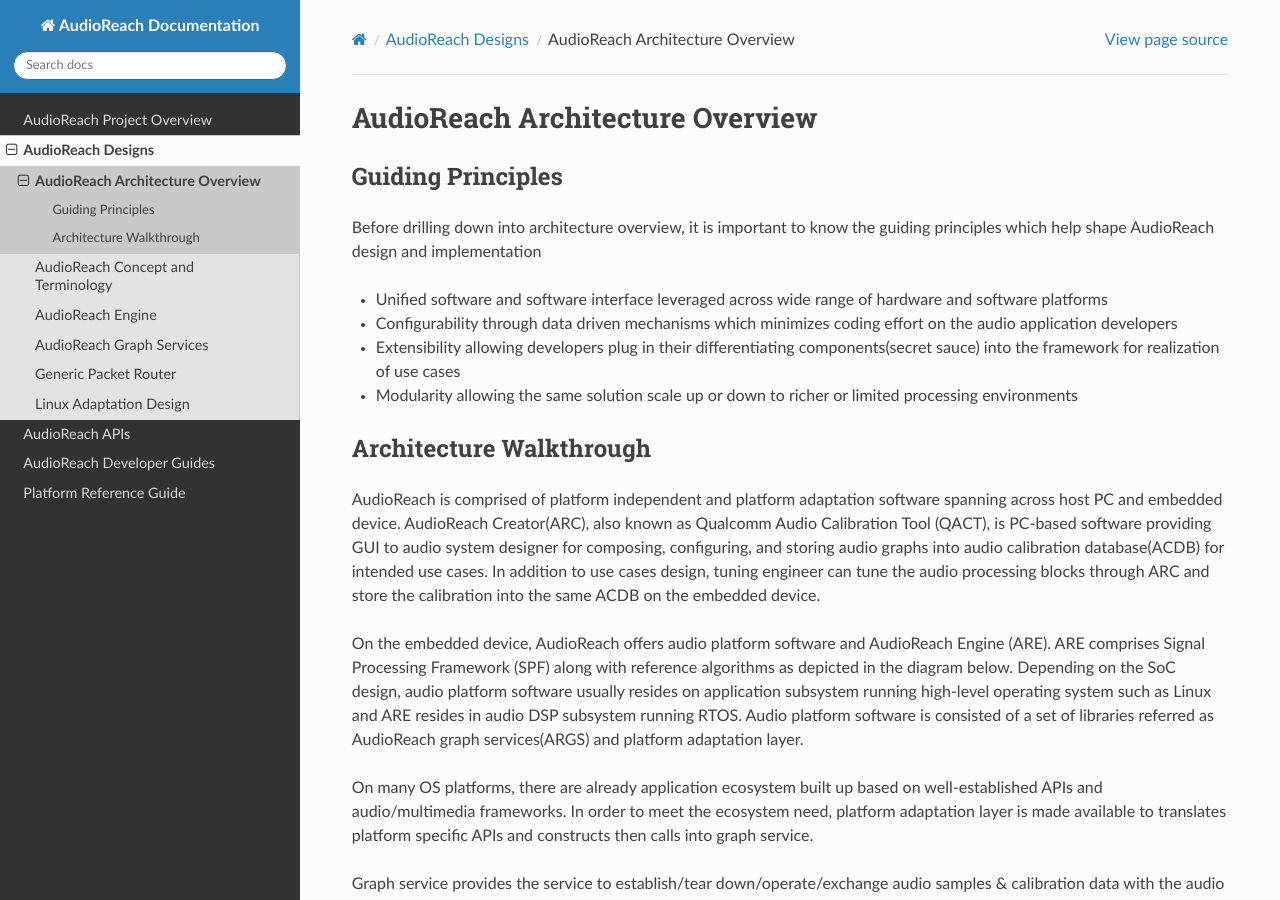
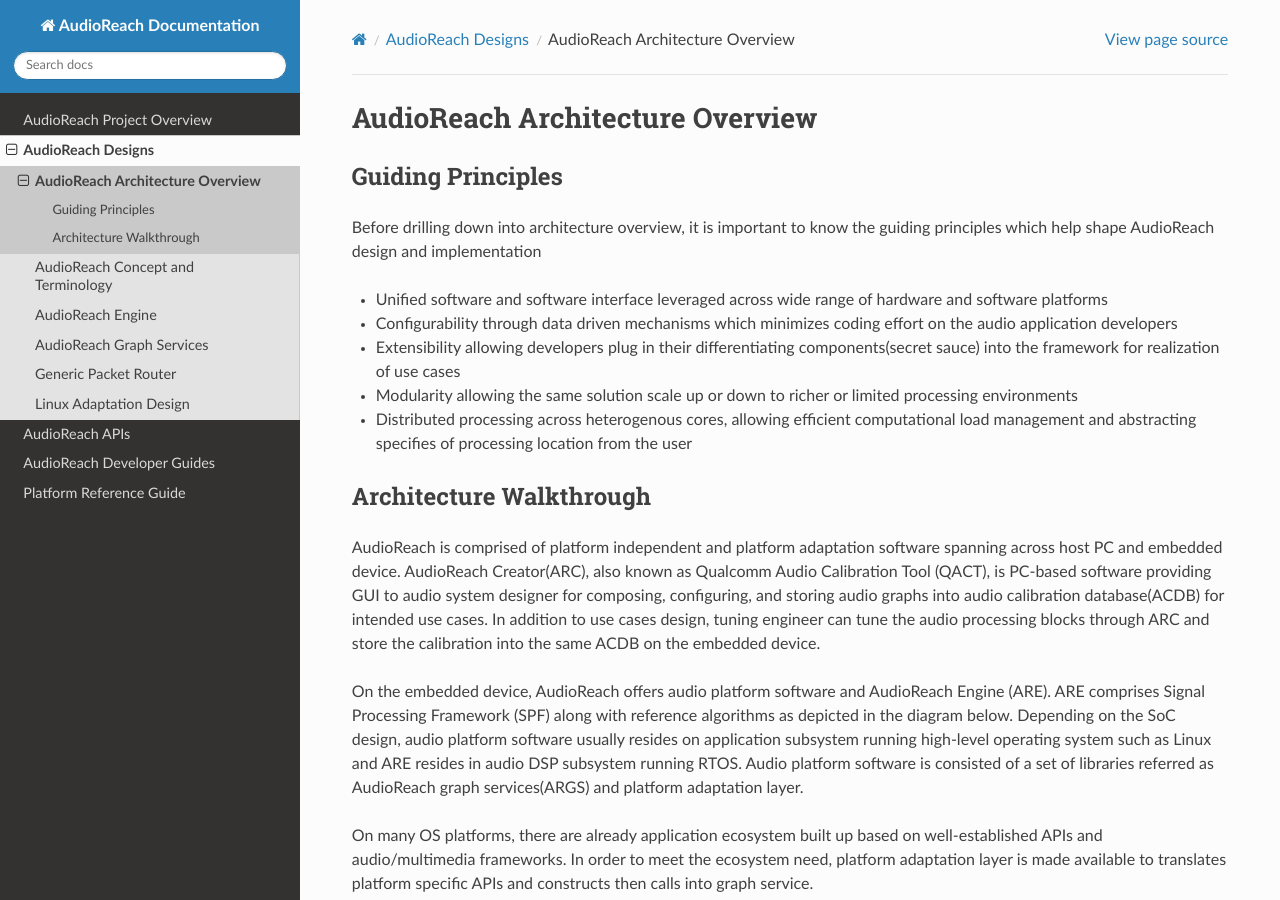
Before and after one commit to quic-aditrath/audioreach-doc, a Sphinx documentation site: the page built from source/design/arch_overview.rst, in a window 1280 px wide and 900 px high. Built offline with Sphinx 7.4.7 and the Read the Docs theme 3.1.0, drawn with Linux system fonts in a browser that asks for light colours.

Commit message:
audioreach-doc: Add guiding principle
Add guiding principle to reflect distributed processing capability.

Signed-off-by: Aditya Rathi <quic_aditrath@quicinc.com>

```diff
--- a/source/design/arch_overview.rst
+++ b/source/design/arch_overview.rst
@@ -12,6 +12,7 @@
 * Configurability through data driven mechanisms which minimizes coding effort on the audio application developers
 * Extensibility allowing developers plug in their differentiating components(secret sauce) into the framework for realization of use cases
 * Modularity allowing the same solution scale up or down to richer or limited processing environments
+* Distributed processing across heterogenous cores, allowing efficient computational load management and abstracting specifies of processing location from the user
 
 Architecture Walkthrough
 --------------------------------------
```
